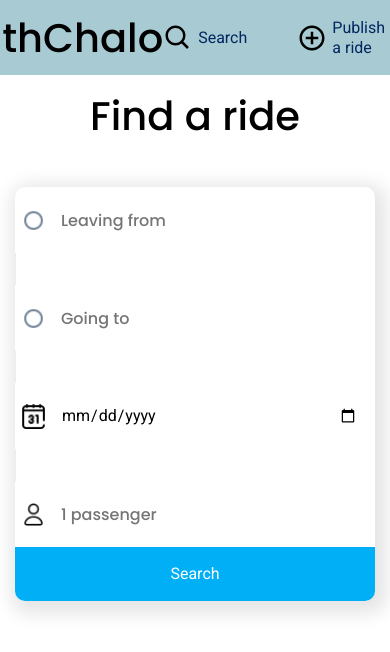
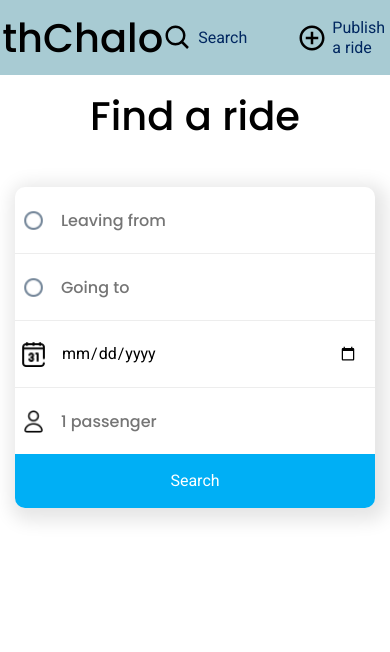
Before and after one commit to tazsq/blabla, a React (Vite) app: page / in a window 390 px wide. Shown: the top 652 px of the page. Built offline with nearby package versions, Linux system fonts and the light colour scheme; no server answers.

Commit message:
from bash script

```diff
--- a/src/css/FindaRide.css
+++ b/src/css/FindaRide.css
@@ -113,16 +113,11 @@ hr {
     height: 54px;
   }
   .form hr {
-    width: 100%;
-    height: 1px;
-    /* ksjdfjv */
-    color: rgba(237, 237, 237, 1);
-    border: 0 solid rgba(211, 211, 211, 0);
-    border-left: 1px solid;
-    width: 1px;
-    height: 32px;
-    flex: none;
-    margin: auto 0;
+    width: 100%; /* Full width for horizontal line */
+    height: 1px; /* Thin horizontal line */
+    background-color: rgba(237, 237, 237, 1); /* Set background color */
+    border: none; /* Remove border styles */
+    margin: auto 0; /* Center the line vertically */
   }
   .find-a-ride-submit {
     width: 100%;
```
